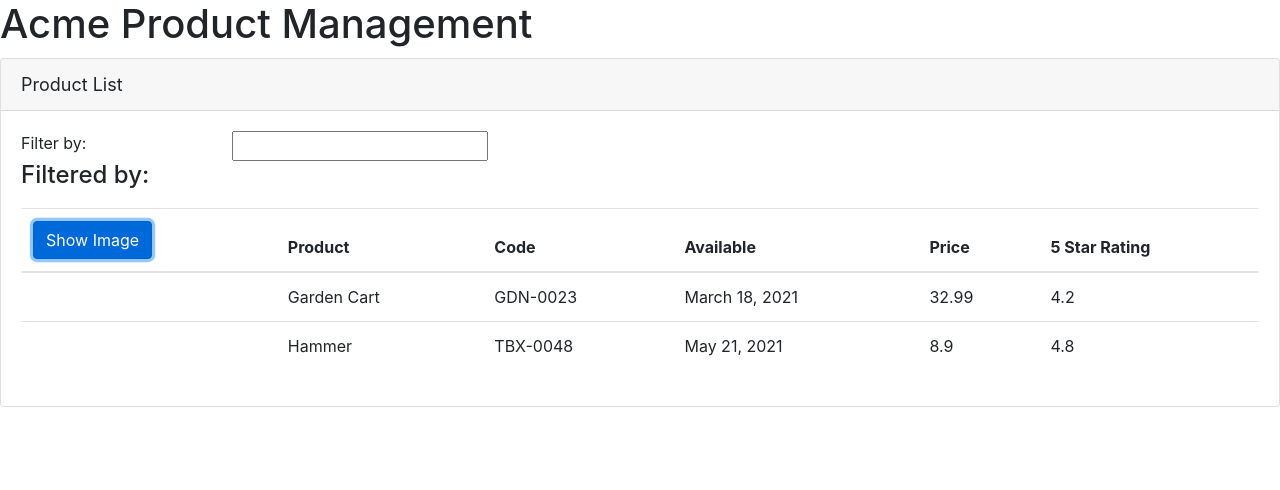
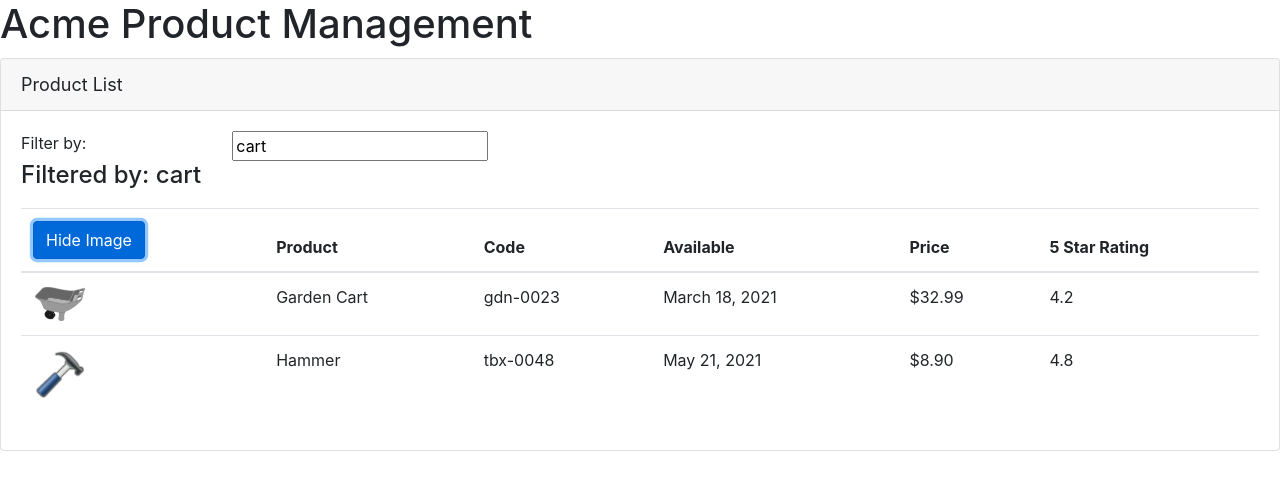
Before and after one commit to hegnemurd/pluralsight-angular, an Angular app in the folder beginner/angular-getting-started-by-deborah-kurata/APM/: page / in a window 1280 px wide. Both pictures are taken after a click on the button "Show Image". Shown: the top 490 px of the page. Built offline with nearby package versions, Linux system fonts and the light colour scheme.

Commit message:
Data Binding and Pipes

```diff
--- a/beginner/angular-getting-started-by-deborah-kurata/APM/src/app/app.module.ts
+++ b/beginner/angular-getting-started-by-deborah-kurata/APM/src/app/app.module.ts
@@ -1,12 +1,13 @@
 import { BrowserModule } from '@angular/platform-browser';
 import { NgModule } from '@angular/core';
+import { FormsModule } from '@angular/forms';
 
 import { AppComponent } from './app.component';
 import { ProductListComponent } from '../products/product-list.component';
 
 @NgModule({
   declarations: [AppComponent, ProductListComponent],
-  imports: [BrowserModule],
+  imports: [BrowserModule, FormsModule],
   bootstrap: [AppComponent],
 })
 export class AppModule {}
--- a/beginner/angular-getting-started-by-deborah-kurata/APM/src/products/product-list.component.html
+++ b/beginner/angular-getting-started-by-deborah-kurata/APM/src/products/product-list.component.html
@@ -1,27 +1,26 @@
-<div class='card'>
-  <div class='card-header'>
-    {{pageTitle}}
+<div class="card">
+  <div class="card-header">
+    {{ pageTitle }}
   </div>
-  <div class='card-body'>
-    <div class='row'>
-      <div class='col-md-2'>Filter by:</div>
-      <div class='col-md-4'>
-        <input type='text' />
+  <div class="card-body">
+    <div class="row">
+      <div class="col-md-2">Filter by:</div>
+      <div class="col-md-4">
+        <input type="text" [(ngModel)]="listFilter" />
       </div>
     </div>
-    <div class='row'>
-      <div class='col-md-6'>
-        <h4>Filtered by: </h4>
+    <div class="row">
+      <div class="col-md-6">
+        <h4>Filtered by: {{ listFilter }}</h4>
       </div>
     </div>
-    <div class='table-responsive'>
-      <table class='table'
-             *ngIf='products.length'>
+    <div class="table-responsive">
+      <table class="table" *ngIf="products.length">
         <thead>
           <tr>
             <th>
-              <button class='btn btn-primary'>
-                Show Image
+              <button class="btn btn-primary" (click)="toggleImage()">
+                {{ showImage ? "Hide" : "Show" }} Image
               </button>
             </th>
             <th>Product</th>
@@ -32,18 +31,24 @@
           </tr>
         </thead>
         <tbody>
-          <tr *ngFor='let product of products'>
-            <td></td>
-            <td>{{product.productName}}</td>
-            <td>{{ product.productCode }}</td>
+          <tr *ngFor="let product of products">
+            <td>
+              <img
+                *ngIf="showImage"
+                [src]="product.imageUrl"
+                [title]="product.productName"
+                [style.width.px]="imageWidth"
+                [style.margin.px]="imageMargin"
+              />
+            </td>
+            <td>{{ product.productName }}</td>
+            <td>{{ product.productCode | lowercase }}</td>
             <td>{{ product.releaseDate }}</td>
-            <td>{{ product.price }}</td>
+            <td>{{ product.price | currency: "USD":"symbol":"1.2-2" }}</td>
             <td>{{ product.starRating }}</td>
           </tr>
         </tbody>
       </table>
     </div>
-
   </div>
-
 </div>
--- a/beginner/angular-getting-started-by-deborah-kurata/APM/src/products/product-list.component.ts
+++ b/beginner/angular-getting-started-by-deborah-kurata/APM/src/products/product-list.component.ts
@@ -2,30 +2,38 @@
 
 @Component({
   selector: 'pm-products',
-  templateUrl: './product-list.component.html'
+  templateUrl: './product-list.component.html',
 })
 export class ProductListComponent {
   pageTitle: string = 'Product List';
+  imageWidth: number = 50;
+  imageMargin: number = 2;
+  showImage: boolean = false;
+  listFilter: string = 'cart';
   products: any[] = [
     {
-      "productId": 2,
-      "productName": "Garden Cart",
-      "productCode": "GDN-0023",
-      "releaseDate": "March 18, 2021",
-      "description": "15 gallon capacity rolling garden cart",
-      "price": 32.99,
-      "starRating": 4.2,
-      "imageUrl": "assets/images/garden_cart.png"
+      productId: 2,
+      productName: 'Garden Cart',
+      productCode: 'GDN-0023',
+      releaseDate: 'March 18, 2021',
+      description: '15 gallon capacity rolling garden cart',
+      price: 32.99,
+      starRating: 4.2,
+      imageUrl: 'assets/images/garden_cart.png',
     },
     {
-      "productId": 5,
-      "productName": "Hammer",
-      "productCode": "TBX-0048",
-      "releaseDate": "May 21, 2021",
-      "description": "Curved claw steel hammer",
-      "price": 8.9,
-      "starRating": 4.8,
-      "imageUrl": "assets/images/hammer.png"
-    }
+      productId: 5,
+      productName: 'Hammer',
+      productCode: 'TBX-0048',
+      releaseDate: 'May 21, 2021',
+      description: 'Curved claw steel hammer',
+      price: 8.9,
+      starRating: 4.8,
+      imageUrl: 'assets/images/hammer.png',
+    },
   ];
+
+  toggleImage(): void {
+    this.showImage = !this.showImage;
+  }
 }
```
